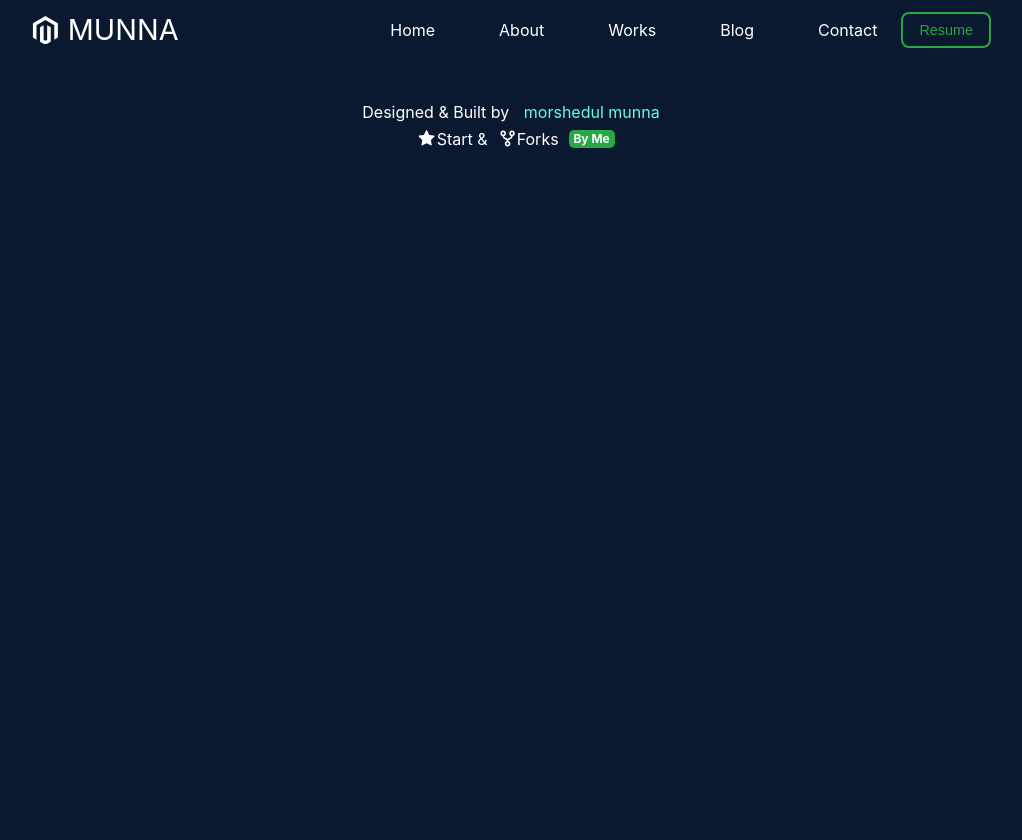
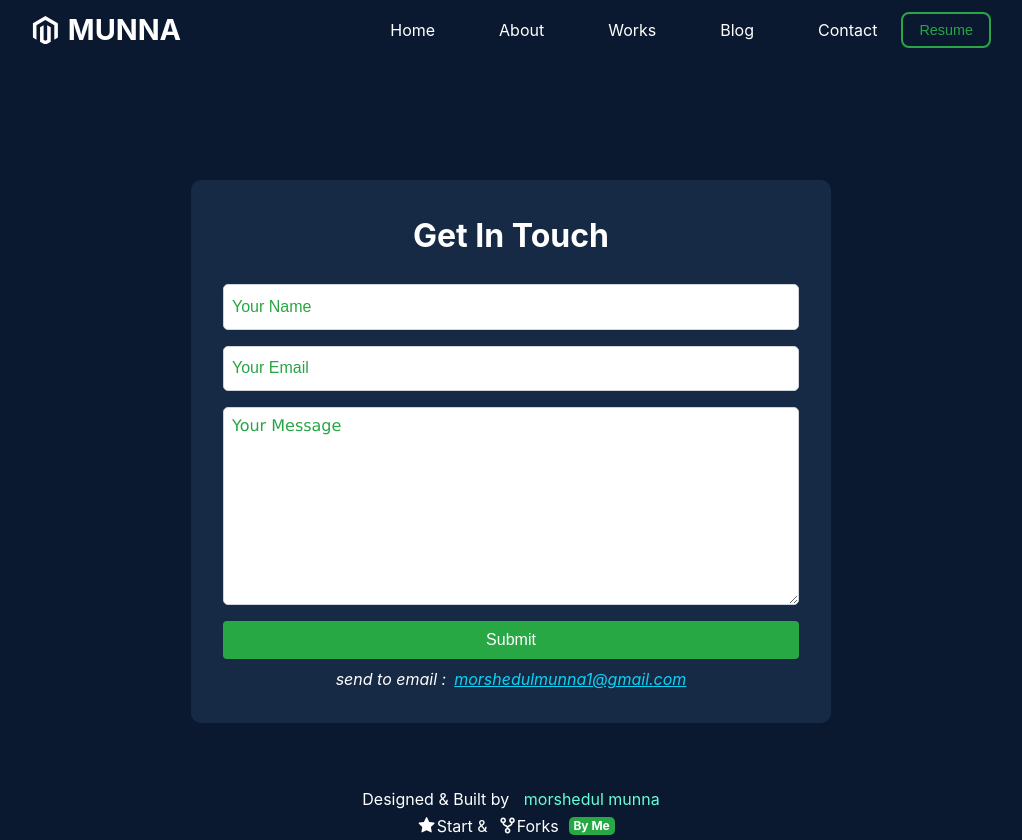
Before and after one commit to morshedulmunna/exacademy, a React (Create React App) app: page /contact in a window 1280 px wide. Shown: the whole page, without its empty margins (129-1151 px from the left). Before the commit the page ends 800 px from the top, so only its background shows below. Built offline with nearby package versions, Linux system fonts and the light colour scheme.

Commit message:
contact form create

```diff
--- a/src/Contact/ContactInfo.css
+++ b/src/Contact/ContactInfo.css
@@ -0,0 +1,106 @@
+.form__wrapper {
+  display: flex;
+  justify-content: center;
+  align-items: center;
+}
+.form__wrapper .form {
+  background-color: #172a45;
+  padding: 2rem;
+  border-radius: 10px;
+  margin-bottom: 4rem;
+  /* For responsive */
+  width: 30%;
+  margin-top: 5rem;
+}
+@media screen and (min-width: 768px) and (max-width: 1367px) {
+  .form__wrapper .form {
+    width: 50%;
+  }
+}
+@media screen and (min-width: 768px) and (max-width: 1023px) {
+  .form__wrapper .form {
+    width: 100%;
+  }
+}
+@media screen and (max-width: 767px) {
+  .form__wrapper .form {
+    width: 80%;
+    margin: 30px;
+  }
+  .font-italic {
+    white-space: nowrap;
+    font-size: 14px;
+  }
+}
+.form__wrapper .form {
+  display: flex;
+  justify-content: center;
+  flex-direction: column;
+  align-items: center;
+}
+.form h1 {
+  color: #fff;
+  font-size: 2.5srem;
+  margin-bottom: 1rem;
+}
+
+.form input {
+  width: 100%;
+  padding: 0.8rem 0.5rem;
+  margin: 0.5rem;
+  border: 1px solid #ced4da;
+  outline: 0;
+  border-radius: 5px;
+  font-size: 16px;
+}
+.form input::placeholder {
+  font-size: 16px;
+  color: #28a645;
+}
+.form input:focus {
+  font-size: 16px;
+}
+.form textarea {
+  width: 100%;
+  border: 1px solid #ced4da;
+  outline: 0;
+  border-radius: 5px;
+  padding: 0.5rem;
+  margin: 0.5rem;
+}
+.form textarea::placeholder {
+  font-size: 16px;
+  color: #28a645;
+  font-family: Verdana, Geneva, Tahoma, sans-serif;
+}
+.form textarea:focus {
+  font-size: 16px;
+}
+
+/* Button ========>> */
+.form__wrapper button {
+  color: #fff;
+  background-color: #28a745;
+  border-color: #28a745;
+  width: 100%;
+  border: 1px solid transparent;
+  padding: 0.375rem 0.75rem;
+  font-size: 1rem;
+  line-height: 1.5;
+  border-radius: 0.25rem;
+  cursor: pointer;
+  margin: 0.5rem;
+}
+
+.font-italic {
+  color: #fff;
+  font-style: italic;
+}
+.font-italic a {
+  padding-left: 0.5rem;
+  color: #0cd2f5;
+}
+.font-italic a:hover {
+  color: rgb(0, 196, 196);
+  transition: ease 0.3s;
+}
--- a/src/Contact/ContactInfo.jsx
+++ b/src/Contact/ContactInfo.jsx
@@ -1,8 +1,33 @@
 import React from "react";
 import "./ContactInfo.css";
+import "../responsive.css";
 
 const ContactInfo = () => {
-  return <></>;
+  return (
+    <>
+      <div className="form__wrapper">
+        <div className="form">
+          <h1>Get In Touch</h1>
+          <input type="Name" placeholder="Your Name" />
+          <input type="Email" placeholder="Your Email" />
+          <textarea
+            name="message"
+            rows="12"
+            placeholder="Your Message"
+            id="formBasicPassword"
+            class="form-control"
+          ></textarea>
+          <button type="submit">Submit</button>
+          <p class="font-italic">
+            send to email :
+            <a href="mailto:morshedulmunna1@gmail.com">
+              morshedulmunna1@gmail.com
+            </a>
+          </p>
+        </div>
+      </div>
+    </>
+  );
 };
 
 export default ContactInfo;
--- a/src/components/Navbar/Navbar.elements.js
+++ b/src/components/Navbar/Navbar.elements.js
@@ -25,6 +25,7 @@ export const NavLogo = styled(Link)`
   cursor: pointer;
   text-decoration: none;
   font-size: 1.8rem;
+  font-weight: 700;
   display: flex;
   align-items: center;
   margin-left: 5rem;
--- a/src/responsive.css
+++ b/src/responsive.css
@@ -5,6 +5,9 @@
   }
   .wrapper img {
     width: 100%;
+  }
+  .form__wrapper .form {
+    width: 50%;
   }
 }
 @media screen and (max-width: 767px) {
```
